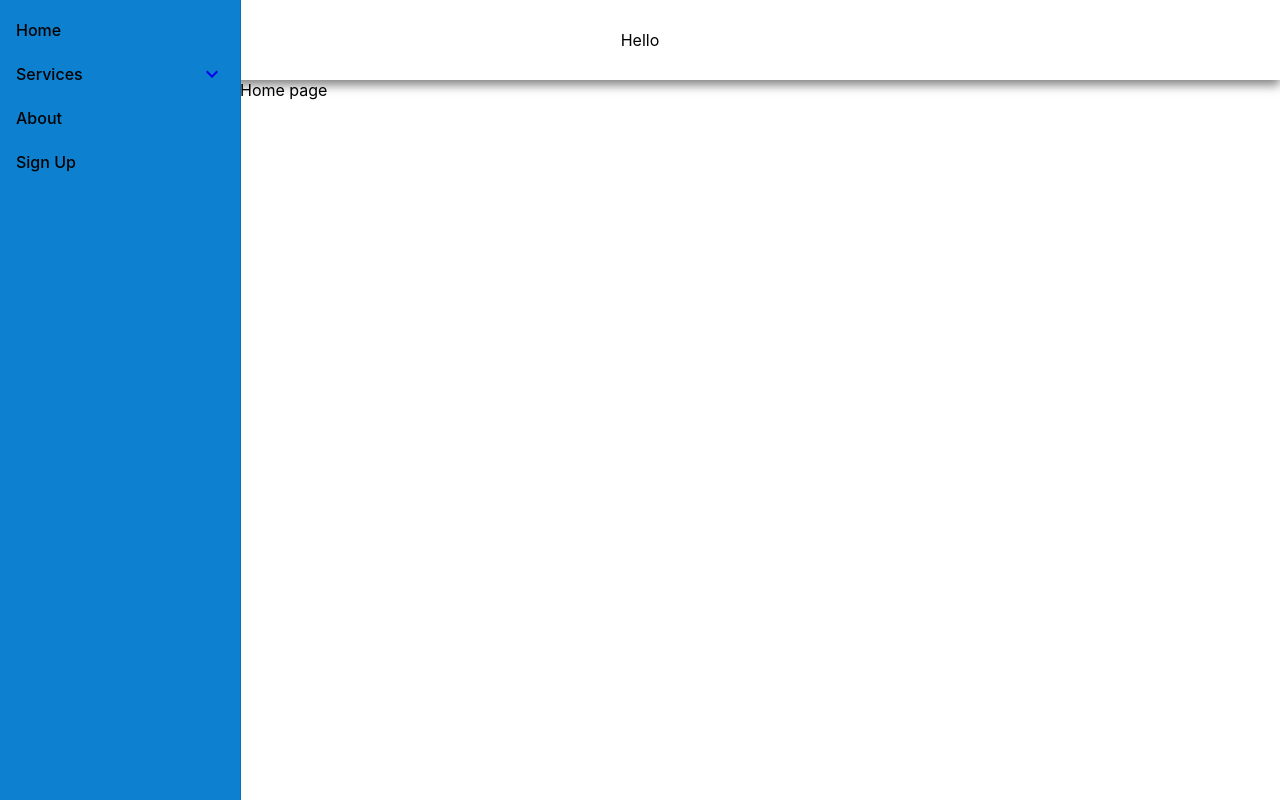
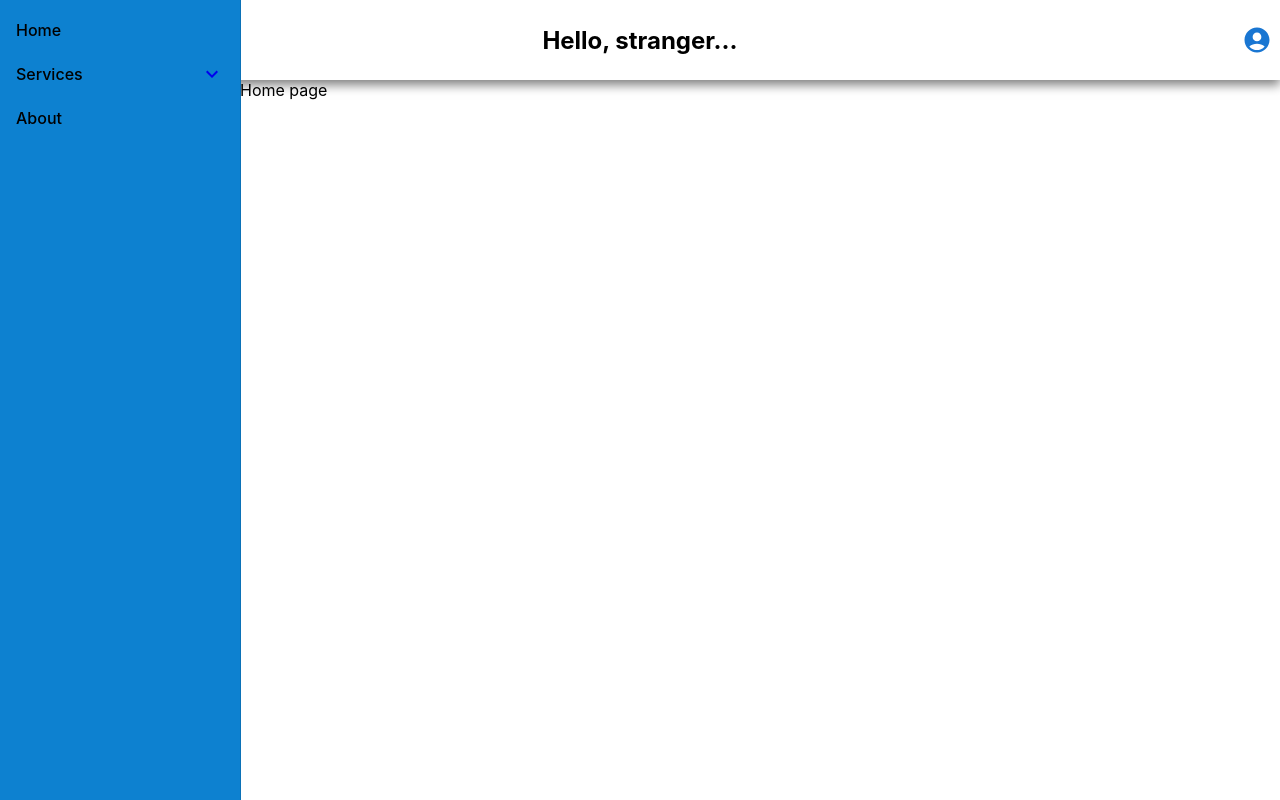
Before and after one commit to CyberZayka/test-task, a React (Create React App) app: page /home in a window 1280 px wide. Built offline with nearby package versions, Linux system fonts and the light colour scheme.

Commit message:
reworked login logic and added logout

```diff
--- a/package.json
+++ b/package.json
@@ -7,6 +7,7 @@
     "@emotion/styled": "^11.10.5",
     "@material-ui/core": "^4.12.4",
     "@material-ui/icons": "^4.11.3",
+    "@mui/icons-material": "^5.11.9",
     "@mui/material": "^5.11.9",
     "@mui/system": "^5.11.9",
     "@testing-library/jest-dom": "^5.16.5",
--- a/src/App.tsx
+++ b/src/App.tsx
@@ -4,9 +4,9 @@ import { QueryClient, QueryClientProvider } from 'react-query'
 import './App.css'
 import { styled } from '@mui/material'
 import AppRoutes from './AppRoutes'
-import Header from './components/Header'
 import Menu from './components/Menu'
 import menu from './mockData.json'
+import NavigationBar from './components/NavigationBar'
 
 const AppBox = styled('div')({
   display: 'flex',
@@ -18,7 +18,7 @@ function App() {
   return (
     <QueryClientProvider client={queryClient}>
       <Router>
-        <Header>Hello</Header>
+        <NavigationBar />
         <AppBox>
           <Menu data={menu.data} />
           <AppRoutes />
--- a/src/AppRoutes/AppRoutes.tsx
+++ b/src/AppRoutes/AppRoutes.tsx
@@ -2,7 +2,6 @@ import React from 'react'
 import { Route, Routes, Navigate } from 'react-router-dom'
 import AboutPage from '../Pages/AboutPage'
 import FirstServicePage from '../Pages/FirstServicePage'
-import FormPage from '../Pages/FormPage'
 import Home from '../Pages/HomePage'
 import SecondServicePage from '../Pages/SecondServicePage'
 
@@ -12,7 +11,6 @@ export default function AppRoutes() {
       <Route path="/services/first-service" element={<FirstServicePage />} />
       <Route path="/services/nested-service" element={<SecondServicePage />} />
       <Route path="/about" element={<AboutPage />} />
-      <Route path="/form" element={<FormPage />} />
       <Route path="/home" element={<Home />} />
       <Route path="/" element={<Navigate to="/home" />} />
       <Route path="*" element={<p>Not found!</p>} />
--- a/src/Pages/FormPage/FormPage.tsx
+++ b/src/Pages/FormPage/FormPage.tsx
@@ -1,37 +1,15 @@
-import React, { useState } from 'react'
+import React from 'react'
 import Box from '@mui/material/Box'
-import { styled } from '@mui/system'
-import { Typography } from '@mui/material'
+import { Typography, Dialog } from '@mui/material'
 import LoginForm from '../../components/LoginForm'
 
-const BoxWrapper = styled('div')({
-  width: '100%',
-  height: '100vh',
-  display: 'flex',
-  alignItems: 'center',
-  justifyContent: 'center',
-})
-
-const Text = styled('span')({
-  display: 'block',
-  fontSize: '14px',
-  color: 'blue',
-  fontWeight: 400,
-  textDecoration: 'underline',
-  cursor: 'pointer',
-})
-
-export default function FormPage() {
-  const [isShownModal, setIsShownModal] = useState(true)
-  const [canceled, setCanceled] = useState(false)
-
+export default function FormPage({
+  showForm,
+  handleShowForm,
+  setCurrentUser,
+}: any) {
   return (
-    <BoxWrapper>
-      {!isShownModal && !canceled ? (
-        <h2>User logged in successfully!</h2>
-      ) : (
-        isShownModal &&
-        !canceled && (
+    <Dialog open={showForm}>
       <Box
         sx={{
           width: 550,
@@ -53,22 +31,10 @@ export default function FormPage() {
           Sign In
         </Typography>
         <LoginForm
-              setIsShownModal={setIsShownModal}
-              setCanceled={setCanceled}
+          setCurrentUser={setCurrentUser}
+          handleShowForm={handleShowForm}
         />
       </Box>
-        )
-      )}
-      {!isShownModal && canceled && (
-        <Text
-          onClick={() => {
-            setCanceled(false)
-            setIsShownModal(true)
-          }}
-        >
-          Sign In...
-        </Text>
-      )}
-    </BoxWrapper>
+    </Dialog>
   )
 }
--- /dev/null
+++ b/src/_utils/storage.js
@@ -0,0 +1,15 @@
+const storagePrefix = 'test--'
+
+const storage = {
+  getToken: () => {
+    return JSON.parse(window.localStorage.getItem(`${storagePrefix}token`))
+  },
+  setToken: (token) => {
+    window.localStorage.setItem(`${storagePrefix}token`, JSON.stringify(token))
+  },
+  clearToken: () => {
+    window.localStorage.removeItem(`${storagePrefix}token`)
+  },
+}
+
+export default storage
--- /dev/null
+++ b/src/components/ConfirmationModal/ConfirmationModal.tsx
@@ -0,0 +1,54 @@
+import React from 'react'
+import {
+  Box,
+  Button,
+  Dialog,
+  DialogActions,
+  DialogContent,
+} from '@material-ui/core'
+
+export default function ConfirmationModal({
+  title,
+  content,
+  showConfirmationModal,
+  handleShowConfirmationModal,
+  handleClearCache,
+}: any) {
+  return (
+    <Dialog open={showConfirmationModal}>
+      <DialogContent>
+        <Box
+          sx={{
+            lineHeight: 1.5,
+            fontWeight: 'bold',
+            fontSize: 14,
+          }}
+        >
+          {title}
+        </Box>
+        <Box
+          sx={{
+            lineHeight: 2,
+            fontSize: 14,
+          }}
+        >
+          <div>{content}</div>
+        </Box>
+      </DialogContent>
+      <DialogActions>
+        <Button variant="outlined" onClick={handleShowConfirmationModal}>
+          Cancel
+        </Button>
+        <Button
+          variant="contained"
+          onClick={() => {
+            handleShowConfirmationModal()
+            handleClearCache()
+          }}
+        >
+          OK
+        </Button>
+      </DialogActions>
+    </Dialog>
+  )
+}
--- /dev/null
+++ b/src/components/ConfirmationModal/index.tsx
@@ -0,0 +1,3 @@
+import ConfirmationModal from './ConfirmationModal'
+
+export default ConfirmationModal
--- a/src/components/Header/Header.tsx
+++ b/src/components/Header/Header.tsx
@@ -1,3 +1,14 @@
+/* eslint-disable react/jsx-props-no-spreading */
+import {
+  ClickAwayListener,
+  Grow,
+  IconButton,
+  MenuItem,
+  MenuList,
+  Paper,
+  Popper,
+} from '@mui/material'
+import AccountCircleIcon from '@mui/icons-material/AccountCircle'
 import { styled } from '@mui/system'
 import React, { ReactElement } from 'react'
 
@@ -8,12 +19,87 @@ const HeaderBox = styled('div')({
   display: 'flex',
   justifyContent: 'center',
   alignItems: 'center',
+  position: 'relative',
 })
 
 type HeaderProps = {
   children: ReactElement | ReactElement[] | string
 }
 
-export default function Header({ children }: HeaderProps) {
-  return <HeaderBox>{children}</HeaderBox>
+export default function Header({
+  handleShowForm,
+  token,
+  headerText,
+  handleShowConfirmationModal,
+}: any) {
+  const [openProfileMenu, setProfileMenuOpen] = React.useState(false)
+  const anchorRef = React.useRef(null)
+
+  const handleToggle = () => {
+    setProfileMenuOpen((prevOpen) => !prevOpen)
+  }
+
+  const handleClose = () => {
+    setProfileMenuOpen(false)
+  }
+
+  return (
+    <HeaderBox>
+      <div
+        style={{
+          position: 'absolute',
+        }}
+      >
+        <h2>{headerText}</h2>
+      </div>
+      <div
+        style={{
+          marginLeft: 'auto',
+        }}
+      >
+        <IconButton
+          sx={{
+            color: 'primary.main',
+          }}
+          ref={anchorRef}
+          aria-controls={openProfileMenu ? 'menu-list-grow' : undefined}
+          aria-haspopup="true"
+          onClick={handleToggle}
+        >
+          <AccountCircleIcon color="primary" style={{ fontSize: '30px' }} />
+        </IconButton>
+        <Popper
+          open={openProfileMenu}
+          anchorEl={anchorRef.current}
+          role={undefined}
+          transition
+          disablePortal
+        >
+          {({ TransitionProps, placement }) => (
+            <Grow
+              {...TransitionProps}
+              style={{
+                transformOrigin:
+                  placement === 'bottom' ? 'center top' : 'center bottom',
+              }}
+            >
+              <Paper>
+                <ClickAwayListener onClickAway={handleClose}>
+                  <MenuList autoFocusItem={openProfileMenu} id="menu-list-grow">
+                    <MenuItem
+                      onClick={
+                        !token ? handleShowForm : handleShowConfirmationModal
+                      }
+                    >
+                      {token ? 'Log Out' : 'Log In'}
+                    </MenuItem>
+                  </MenuList>
+                </ClickAwayListener>
+              </Paper>
+            </Grow>
+          )}
+        </Popper>
+      </div>
+    </HeaderBox>
+  )
 }
--- /dev/null
+++ b/src/components/NavigationBar/NavigationBar.tsx
@@ -0,0 +1,63 @@
+/* eslint-disable react/jsx-props-no-spreading */
+/* eslint-disable consistent-return */
+import React, { useState, useEffect } from 'react'
+import FormPage from '../../Pages/FormPage/FormPage'
+import storage from '../../_utils/storage.js'
+import ConfirmationModal from '../ConfirmationModal'
+import Header from '../Header/Header'
+
+export default function NavigationBar() {
+  const [currentUser, setCurrentUser] = useState<any>(null)
+  const [showForm, setShowForm] = useState<boolean>(false)
+  const [token, setToken] = useState(null)
+  const [headerText, setHeaderText] = useState('Hello, stranger...')
+  const [showConfirmationModal, setShowConfirmationModal] = useState(false)
+
+  useEffect(() => {
+    if (token) {
+      setHeaderText('Welcome Back!')
+    } else {
+      setHeaderText('Hello, stranger...')
+    }
+  }, [token, setToken])
+
+  useEffect(() => {
+    setToken(storage.getToken())
+  }, [token, currentUser])
+
+  const handleShowForm = () => {
+    setShowForm((prev) => !prev)
+  }
+
+  const handleShowConfirmationModal = () => {
+    setShowConfirmationModal((prev) => !prev)
+  }
+
+  const handleClearCache = () => {
+    storage.clearToken()
+    setToken(null)
+  }
+
+  return (
+    <div>
+      <Header
+        token={token}
+        handleShowForm={handleShowForm}
+        headerText={headerText}
+        handleShowConfirmationModal={handleShowConfirmationModal}
+      />
+      <FormPage
+        showForm={showForm}
+        setCurrentUser={setCurrentUser}
+        handleShowForm={handleShowForm}
+      />
+      <ConfirmationModal
+        handleShowConfirmationModal={handleShowConfirmationModal}
+        showConfirmationModal={showConfirmationModal}
+        handleClearCache={handleClearCache}
+        title="Log Out"
+        content="Are you sure you want to log out?"
+      />
+    </div>
+  )
+}
--- /dev/null
+++ b/src/components/NavigationBar/index.tsx
@@ -0,0 +1,3 @@
+import NavigationBar from './NavigationBar'
+
+export default NavigationBar
--- a/src/mockData.json
+++ b/src/mockData.json
@@ -29,10 +29,6 @@
     {
       "title": "About",
       "url": "/about"
-    },
-    {
-      "title": "Sign Up",
-      "url": "/form"
     }
   ]
 }
```
Also changed, not shown: src/components/LoginForm/LoginForm.tsx (+11 -5 lines), 1 other file (tests, documents, lock files or other folders). Lines whose indentation alone changed are shown as unchanged.
